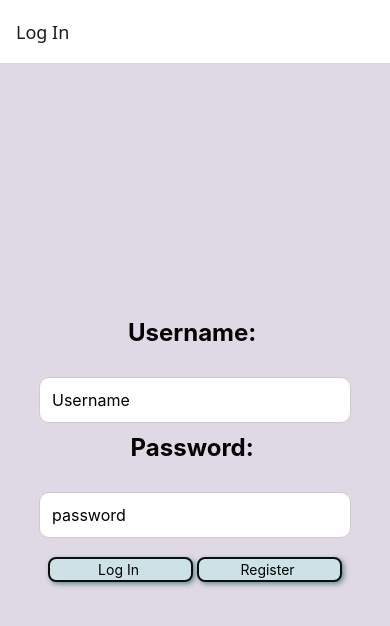
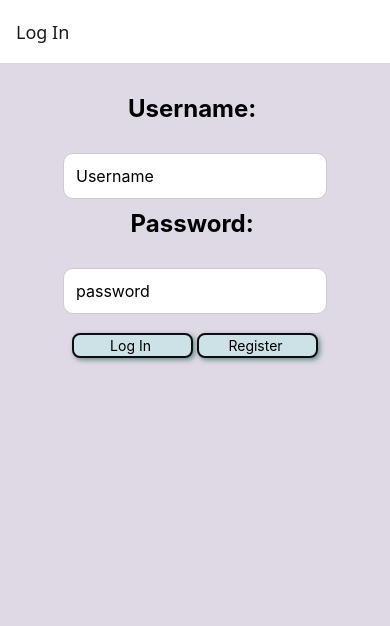
Before and after one commit to awrmurphy/WellnessMarathon, a React Native app: screen / in a window 390 px wide. Shown: the top 626 px of the page. Built offline with nearby package versions, Linux system fonts and the light colour scheme.

Commit message:
some styling chnages

```diff
--- a/navigation/Tabs.js
+++ b/navigation/Tabs.js
@@ -60,8 +60,7 @@ function BaseTabs({
         headerTintColor: "#fff",
         headerTitleAlign: "center",
         headerTitleContainerStyle: {
-          left: -115,
-          bottom: 0,
+
         },
         headerTitle: () => (
           <View
--- a/screens/Journal.js
+++ b/screens/Journal.js
@@ -17,7 +17,7 @@ const HeaderRender = ({
   moods,
   addEntry,
 }) => (
-  <View style={appStyles.journalHeader}>
+  <View style={appStyles.screen}>
     <TextInput
       value={journalEntry}
       onChangeText={setJournalEntry}
@@ -73,7 +73,7 @@ export default function Journal({ journalEntries = [], setJournalEntries }) {
 
   return (
     <FlatList
-      style={{ backgroundColor: "#fff" }}
+      style={{ backgroundColor: "#dfd8e5" }}
       contentContainerStyle={{
         padding: 20,
         flexGrow: 1,
--- a/screens/Login.js
+++ b/screens/Login.js
@@ -1,4 +1,4 @@
-import { View, Text, TouchableOpacity, TextInput } from "react-native";
+import { View, Text, TouchableOpacity, TextInput, ScrollView } from "react-native";
 import { useNavigation } from "@react-navigation/native";
 import { useState } from "react";
 import appStyles from "../shared/appStyles";
@@ -36,12 +36,13 @@ export default function Login({ users, setUsers, setLoggedUser }) {
   };
 
   return (
-    <View style={appStyles.login}>
+    <ScrollView style={appStyles.login}
+      contentContainerStyle={{ alignItems: "center", justifyContent: "center" }}>
       <View style={{ width: "80%", maxWidth: 400 }}>
         <Text style={appStyles.headerText}>Username: </Text>
         <TextInput
           style={appStyles.input}
-          value={user}
+            value={user}
           onChangeText={setUser}
           placeholder="Username "
           inputMode="text"
@@ -68,6 +69,6 @@ export default function Login({ users, setUsers, setLoggedUser }) {
           </TouchableOpacity>
         </View>
       </View>
-    </View>
+    </ScrollView>
   );
 }
--- a/screens/Profile.js
+++ b/screens/Profile.js
@@ -38,7 +38,7 @@ export default function Profile({ loggedUser, goals=[], journalEntries=[] }) {
 
       <View style={appStyles.stats}>
         <Text style={appStyles.statTitle}>Stats:</Text>
-        <Text>Workouts Completed: 10</Text>
+        <Text>Workouts Completed: 0</Text>
         <Text>Goals set: {goals.length}</Text>
         <Text>Goals achieved: {goals.filter((goal) => goal.completed).length}</Text>
         <Text>Journal Entries: {journalEntries.length}</Text>
--- a/screens/Welcome.js
+++ b/screens/Welcome.js
@@ -1,4 +1,4 @@
-import { View, Text, ActivityIndicator, Alert } from "react-native";
+import { View, Text, ActivityIndicator, Alert, ScrollView } from "react-native";
 import { useState, useEffect } from "react";
 import appStyles from "../shared/appStyles";
 import WeightDisplay from "../components/WeightDisplay";
@@ -114,7 +114,9 @@ export default function Welcome({ loggedUser }) {
     );
 
   return (
-    <View style={appStyles.screen}>
+    <ScrollView  style={{ flex: 1, backgroundColor: appStyles.screen.backgroundColor }}
+     contentContainerStyle={{
+     alignItems: "center", justifyContent: "center" }}>
       <Text style={appStyles.headerText}>Welcome {loggedUser?.user}! </Text>
       <View style={appStyles.widgetHome}>
         <Text style={appStyles.plainText}>Latest Weight Entry </Text>
@@ -131,6 +133,6 @@ export default function Welcome({ loggedUser }) {
       <View style={appStyles.widgetHome}>
         <Converter />
       </View>
-    </View>
+    </ScrollView>
   );
 }
--- a/shared/appStyles.js
+++ b/shared/appStyles.js
@@ -40,9 +40,8 @@ const appStyles = StyleSheet.create({
     flex: 1,
     width: "100%",
     flexDirection: "COLUMN",
-    justifyContent: "center",
-    alignItems: "center",
     backgroundColor: COLORS.SCREEN,
+    padding: 30,
   },
   headerText: {
     fontSize: 24,
@@ -119,21 +118,21 @@ const appStyles = StyleSheet.create({
   },
 
   completeButton: {
-    backgroundColor: "#2196F3",
+    backgroundColor: "#63a7df",
     paddingVertical: 6,
     paddingHorizontal: 10,
     borderRadius: 8,
   },
 
   editButton: {
-    backgroundColor: "#FF9800",
+    backgroundColor: "#f1b04e",
     paddingVertical: 6,
     paddingHorizontal: 10,
     borderRadius: 8,
   },
 
   deleteButton: {
-    backgroundColor: "#F44336",
+    backgroundColor: "#f06c63",
     paddingVertical: 6,
     paddingHorizontal: 10,
     borderRadius: 8,
@@ -166,7 +165,7 @@ const appStyles = StyleSheet.create({
   moodContainer: {
     flexDirection: "row",
     flexWrap: "wrap",
-    justifyContent: "space-between",
+    justifyContent: "space-around",
     marginBottom: 15,
   },
   moodButton: {
```
